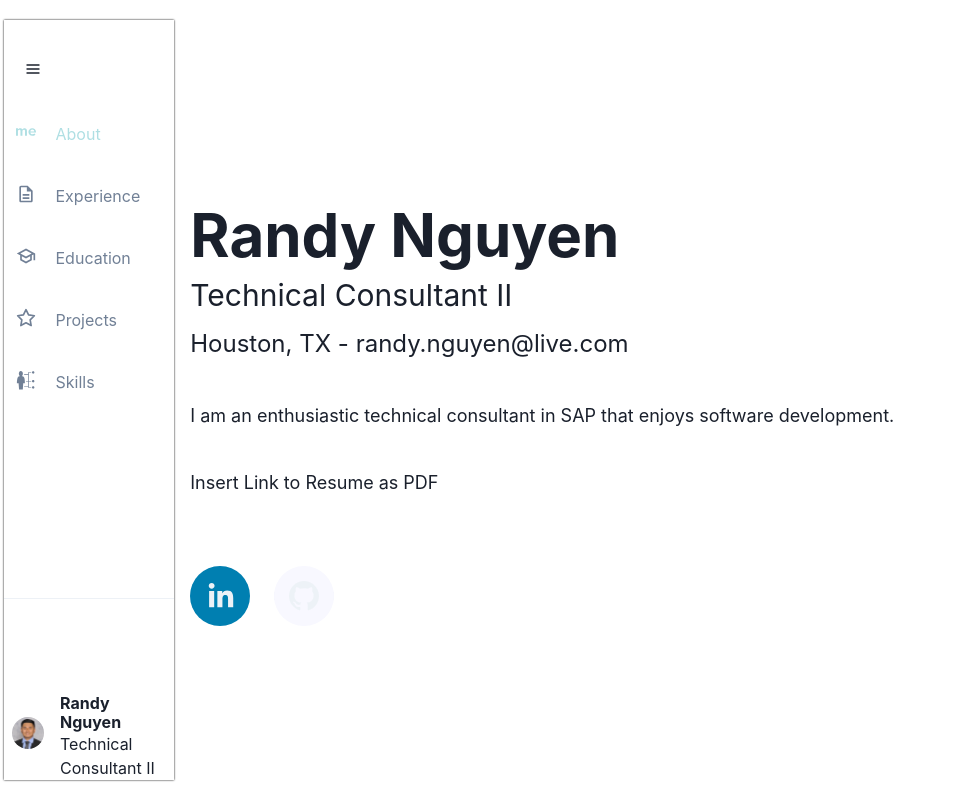
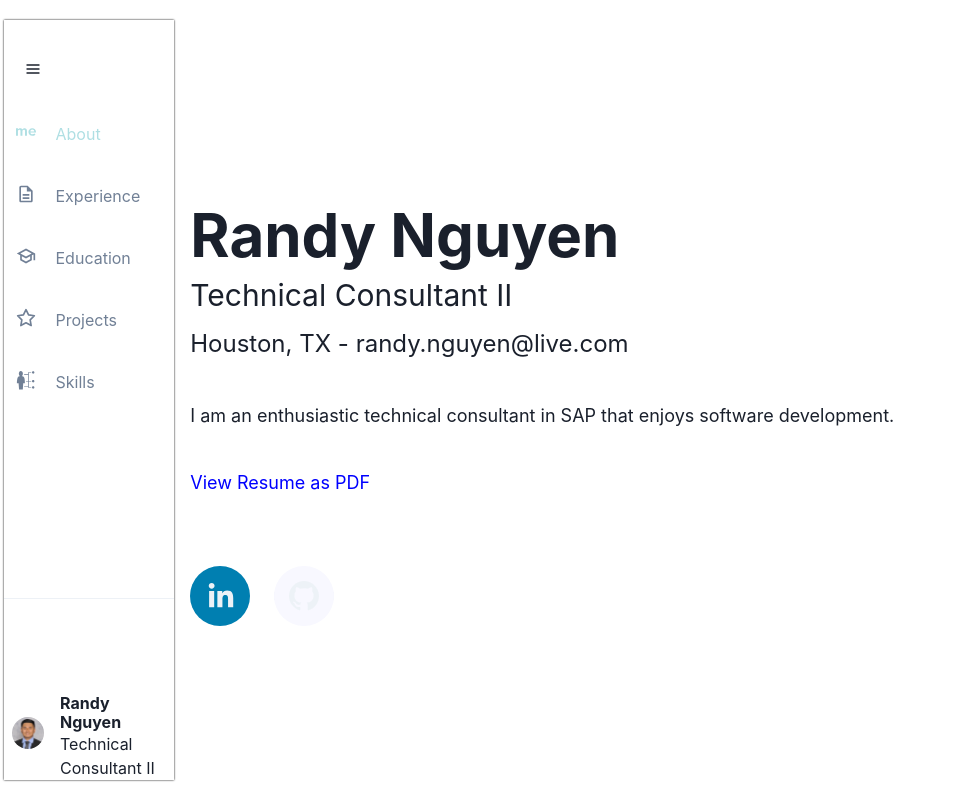
Before and after one commit to nguyen566/nguyen566.github.io, a Next.js app: page / in a window 1280 px wide. Shown: the top 800 px of the page, without its empty margins (0-954 px from the left). Built offline with nearby package versions, Linux system fonts and the light colour scheme.

Commit message:
added resume as pdf

```diff
--- a/src/components/About.tsx
+++ b/src/components/About.tsx
@@ -23,8 +23,8 @@ const About = () => {
 			<Text fontSize="lg" mb={10}>
 				{about[0].description}
 			</Text>
-            <Text fontSize="lg" mb={10}>
-				Insert Link to Resume as PDF
+            <Text fontSize="lg" mb={10} color='blue'>
+				<Link href={'Randy_Nguyen_Resume.pdf'}>View Resume as PDF</Link>
 			</Text>
 			<Flex flexDir={"row"} mt={10} justifyContent=''>
 				<Link href={about[0].linkedin}>
```
Also changed, not shown: 1 other file (tests, documents, lock files or other folders).
